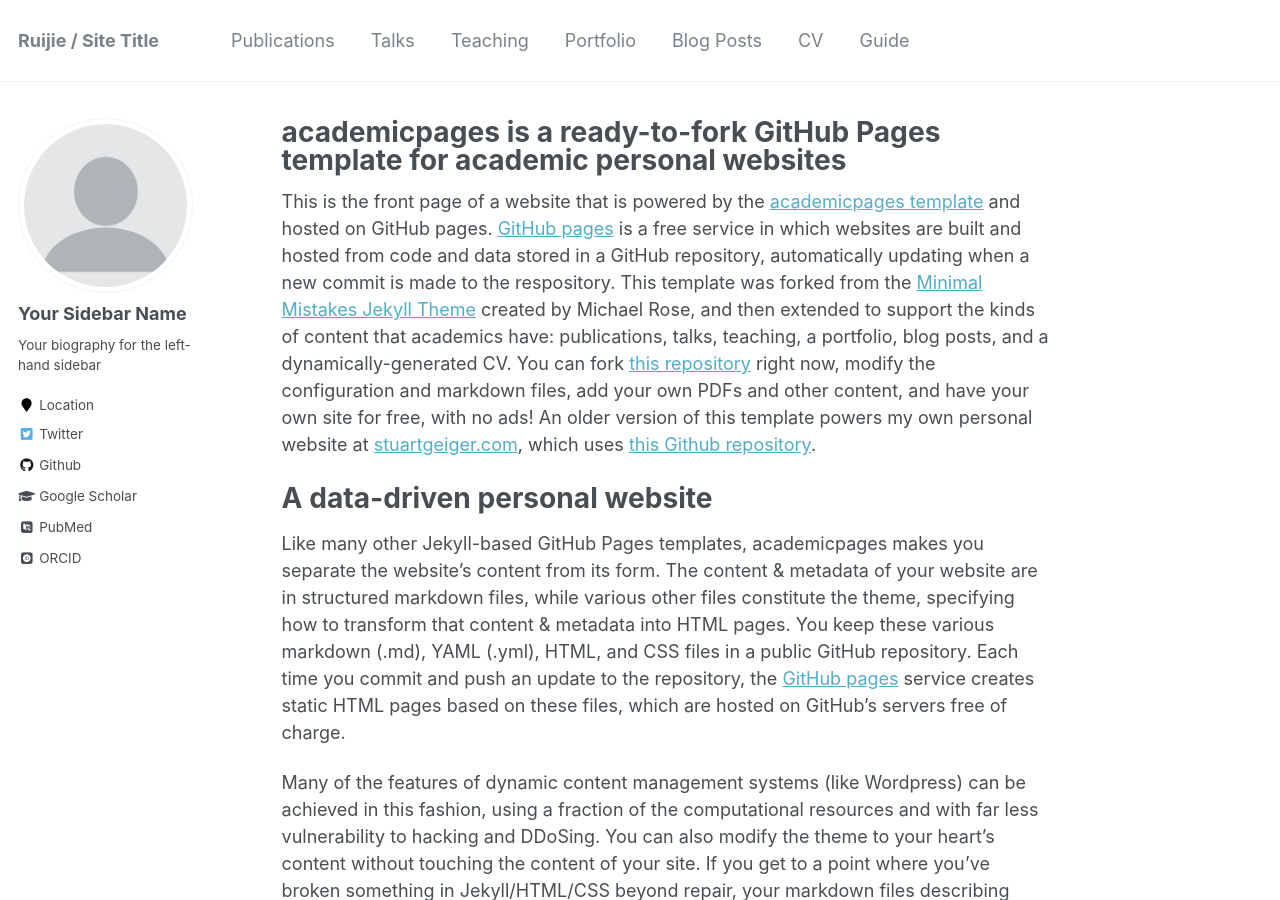
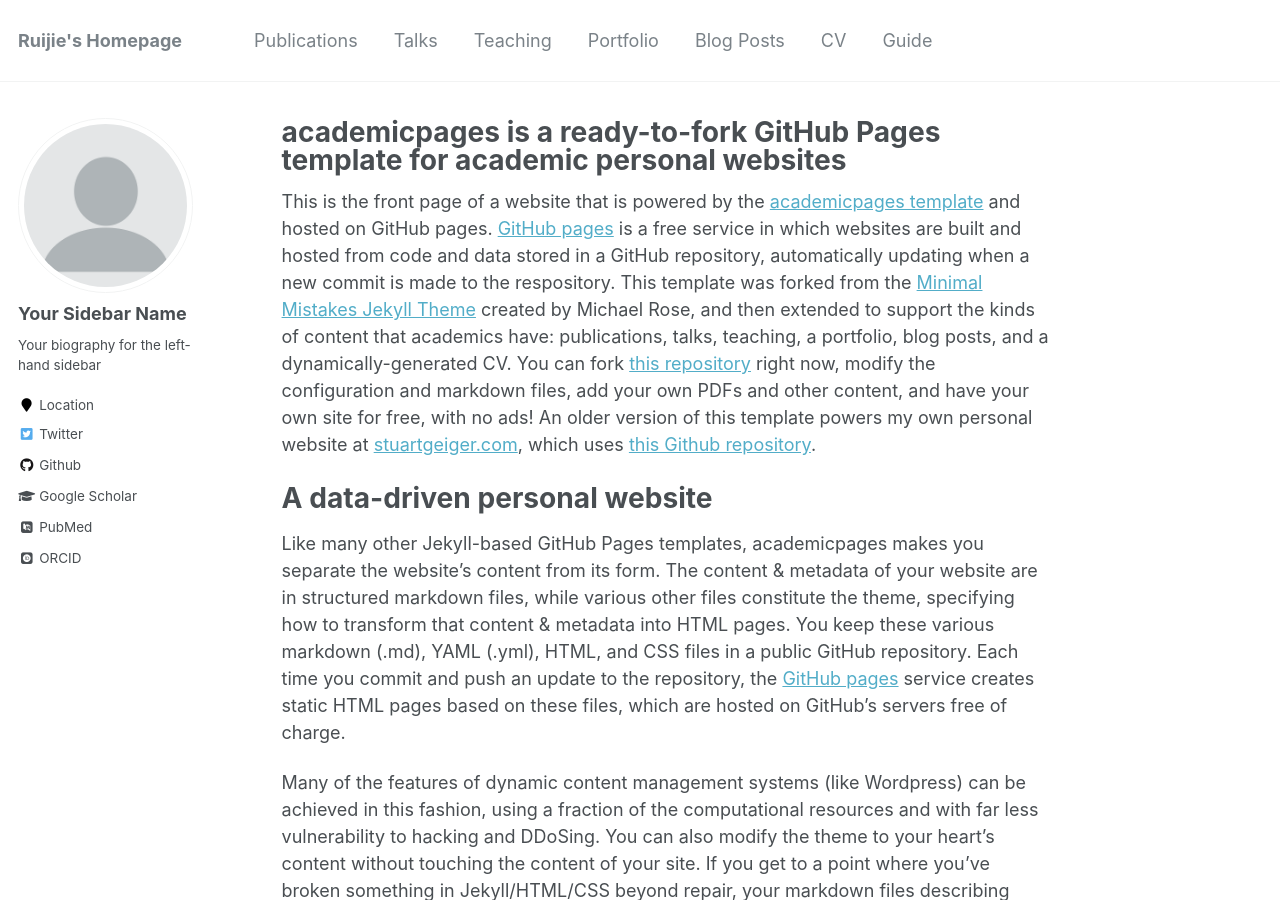
Before and after one commit to rjiang03/ruijie.github.io, a Jekyll site: the page built from _pages/about.md, in a window 1280 px wide and 900 px high. Built offline with Jekyll 4.4.1, drawn with Linux system fonts in a browser that asks for light colours; some web fonts are replaced.

Commit message:
Update _config.yml

```diff
--- a/_config.yml
+++ b/_config.yml
@@ -7,7 +7,7 @@
 
 # Site Settings
 locale                   : "en-US"
-title                    : "Ruijie / Site Title"
+title                    : "Ruijie's Homepage"
 title_separator          : "-"
 name                     : &name "Your Name"
 description              : &description "personal description"
```
